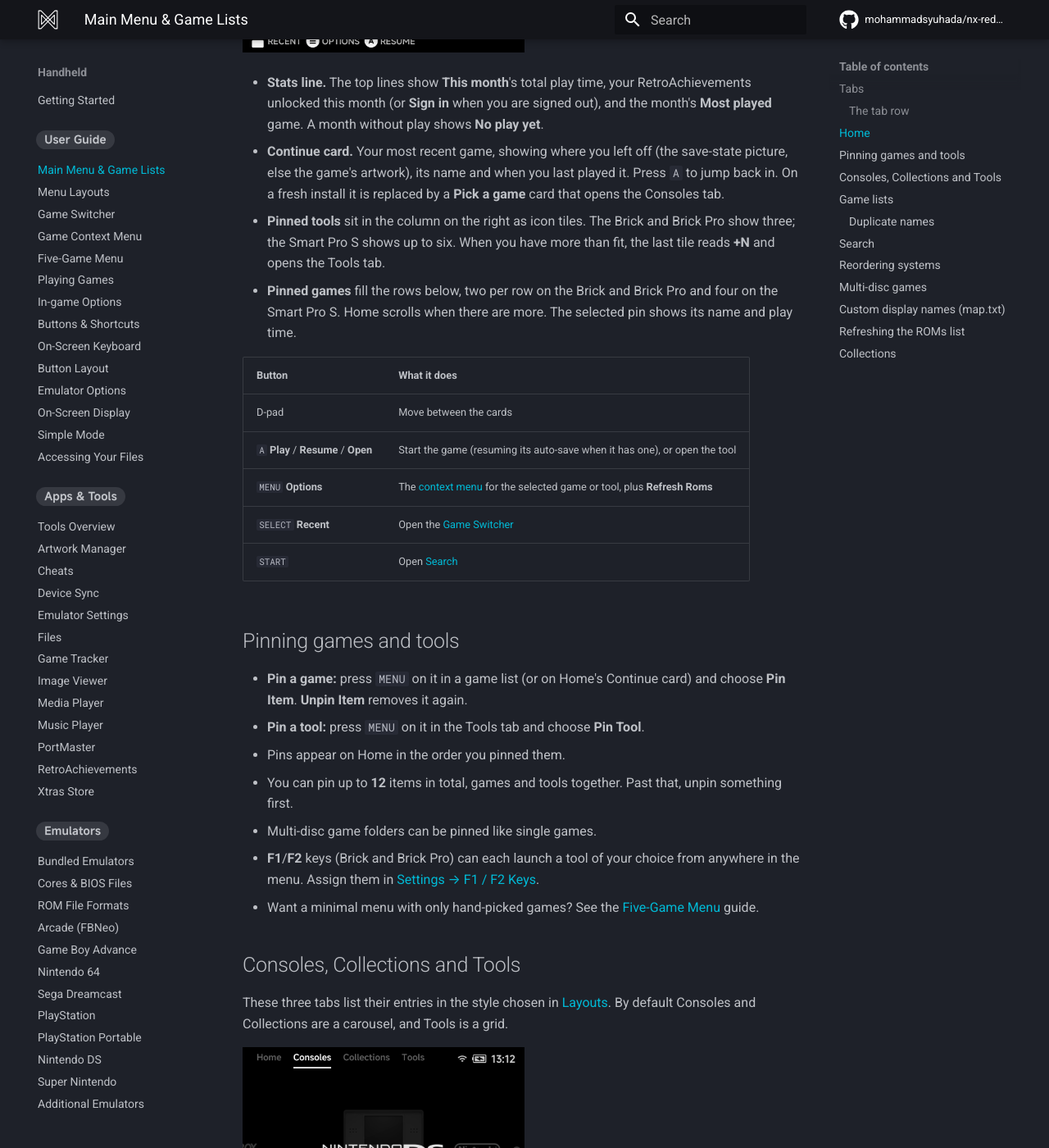
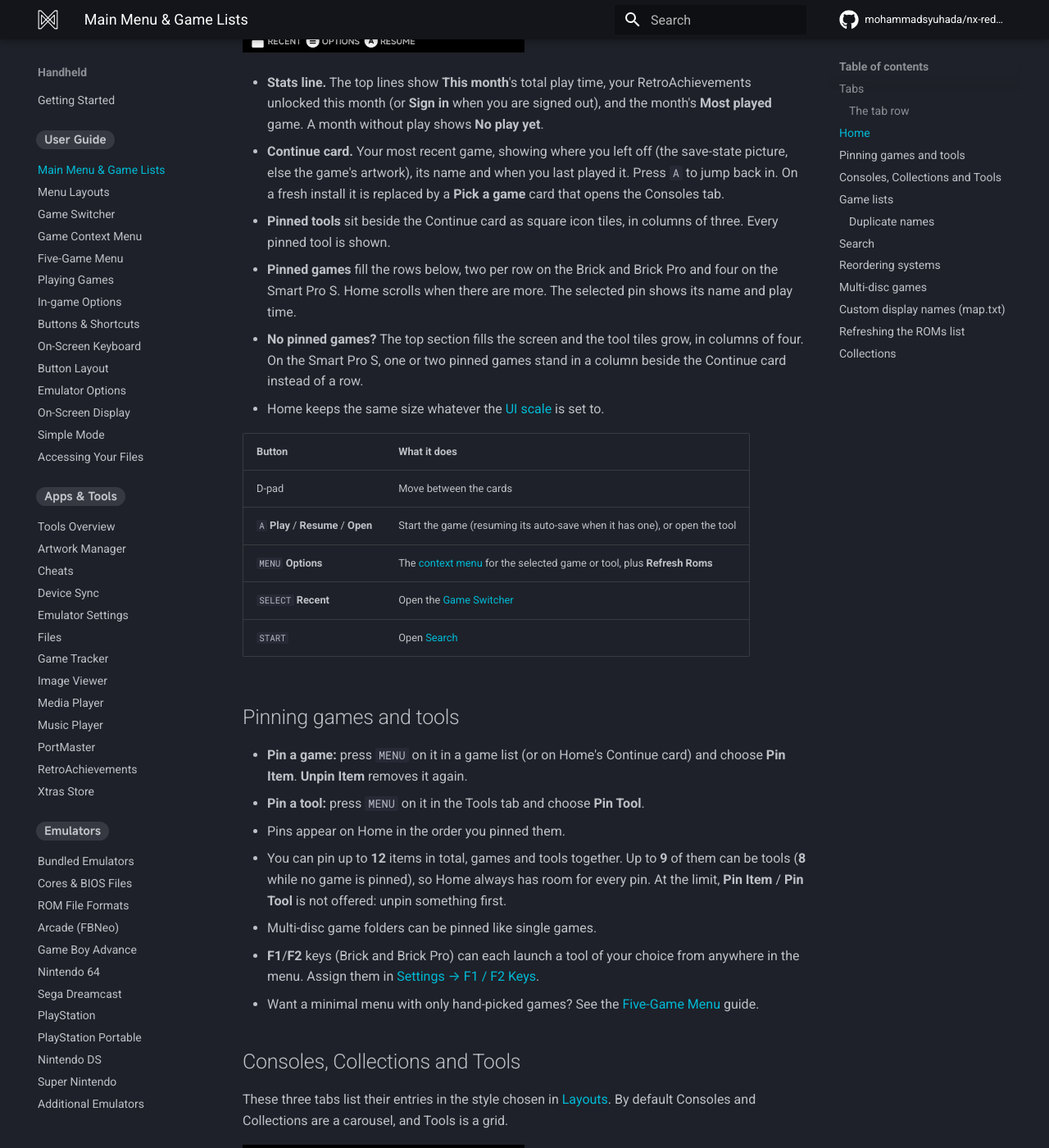
Before and after one commit to mohammadsyuhada/nx-redux-docs, an MkDocs documentation site: the page built from docs/handheld/guide/main-menu.md, in a window 1280 px wide and 1400 px high, scrolled down 2205 px. Shown: the whole window at 82% size. Built offline with MkDocs 1.6.1 and Material for MkDocs 9.7.7, drawn with Linux system fonts in a browser that asks for light colours; comment, search, counter and statistics services are not loaded.

Commit message:
docs(menu): describe Home's tool columns, the no-games layout and the pinned tool limit

```diff
--- a/docs/handheld/guide/main-menu.md
+++ b/docs/handheld/guide/main-menu.md
@@ -63,12 +63,16 @@
   save-state picture, else the game's artwork), its name and when you last
   played it. Press `A` to jump back in. On a fresh install it is replaced by
   a **Pick a game** card that opens the Consoles tab.
-- **Pinned tools** sit in the column on the right as icon tiles. The Brick and
-  Brick Pro show three; the Smart Pro S shows up to six. When you have
-  more than fit, the last tile reads **+N** and opens the Tools tab.
+- **Pinned tools** sit beside the Continue card as square icon tiles, in
+  columns of three. Every pinned tool is shown.
 - **Pinned games** fill the rows below, two per row on the Brick and Brick Pro
   and four on the Smart Pro S. Home scrolls when there are more. The selected pin shows
   its name and play time.
+- **No pinned games?** The top section fills the screen and the tool tiles
+  grow, in columns of four. On the Smart Pro S, one or two pinned games stand
+  in a column beside the Continue card instead of a row.
+- Home keeps the same size whatever the
+  [UI scale](../settings/appearance.md#ui-scale) is set to.
 
 | Button | What it does |
 | --- | --- |
@@ -85,8 +89,10 @@
 - **Pin a tool:** press `MENU` on it in the Tools tab and choose
   **Pin Tool**.
 - Pins appear on Home in the order you pinned them.
-- You can pin up to **12** items in total, games and tools together. Past
-  that, unpin something first.
+- You can pin up to **12** items in total, games and tools together. Up to
+  **9** of them can be tools (**8** while no game is pinned), so Home always
+  has room for every pin. At the limit, **Pin Item** / **Pin Tool** is not
+  offered: unpin something first.
 - Multi-disc game folders can be pinned like single games.
 - **F1**/**F2** keys (Brick and Brick Pro) can each launch a tool of your
   choice from anywhere in the menu. Assign them in
```
